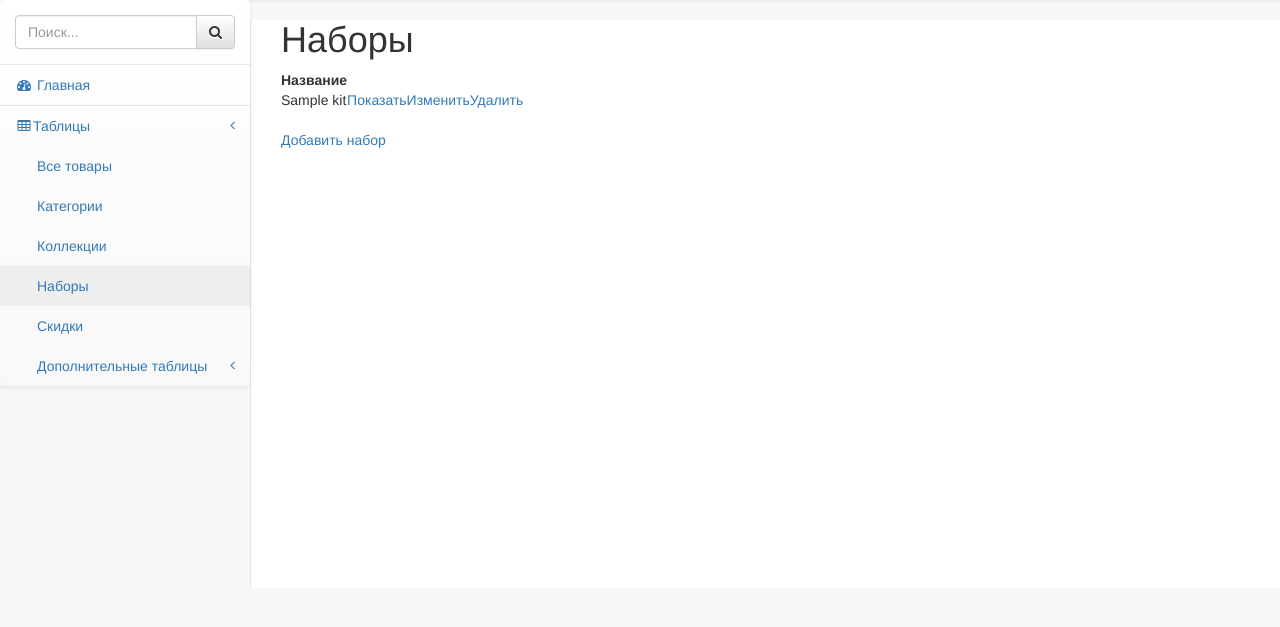
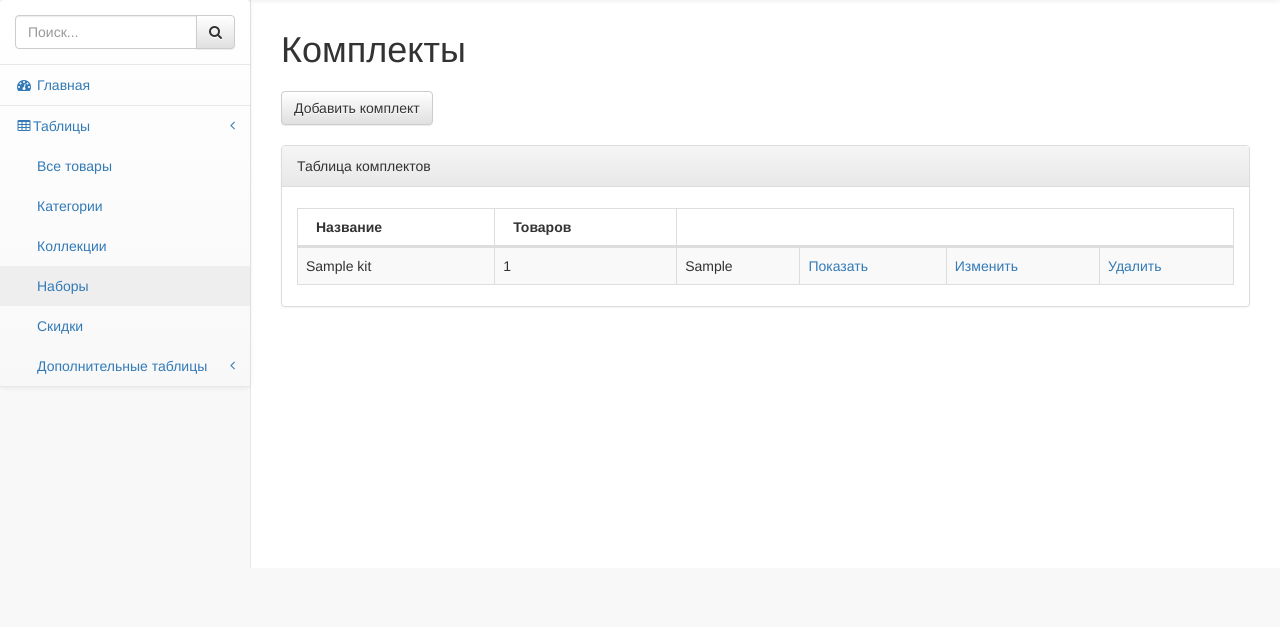
Before and after one commit to kudrykun/jewelry_shop, a Rails app: page /admin/kits in a window 1280 px wide. Shown: the part 51-678 px from the top of the page. Run offline with Rails 7, Linux system fonts and the light colour scheme; tables that the repository leaves empty hold one stand-in row (values such as "Sample post"); parts of the project's set-up code (start-up, migrations or seed data) failed here and were passed over.

Commit message:
Привел в порядок комплекты(не до конца)

```diff
--- a/app/controllers/admin/kits_controller.rb
+++ b/app/controllers/admin/kits_controller.rb
@@ -4,6 +4,7 @@ class Admin::KitsController < Admin::AdminController
 
   def index
     @kits = Kit.all
+    @products = Product.all
   end
 
   def show
@@ -19,7 +20,7 @@ class Admin::KitsController < Admin::AdminController
   def create
     @kit = Kit.new(kit_params)
     if @kit.save
-      redirect_to admin_kit_path(@kit), notice: 'Набор был добавлен.'
+      redirect_to admin_kit_path(@kit), notice: 'Комплект был добавлен.'
     else
       render :new
     end
@@ -28,7 +29,7 @@ class Admin::KitsController < Admin::AdminController
 
   def update
     if @kit.update(kit_params)
-      redirect_to admin_kit_path(@kit), notice: 'Набор был обновлен.'
+      redirect_to admin_kit_path(@kit), notice: 'Комплект был обновлен.'
     else
       render :edit
     end
@@ -36,7 +37,7 @@ class Admin::KitsController < Admin::AdminController
 
   def destroy
     @kit.destroy
-    redirect_to admin_kits_url, notice: 'Набор был удален.'
+    redirect_to admin_kits_url, notice: 'Комплект был удален.'
   end
 
   private
--- a/app/views/admin/kits/index.html.erb
+++ b/app/views/admin/kits/index.html.erb
@@ -1,12 +1,22 @@
+<div class="row">
+  <h1 class="panel-heading">Комплекты</h1>
   <p id="notice"><%= notice %></p>
+</div>
 
-<h1>Наборы</h1>
+<%= link_to 'Добавить комплект', new_admin_kit_path, class: 'btn btn-default' %><br><br>
 
-<table>
+<div class="panel panel-default">
+  <div class="panel-heading">
+    Таблица комплектов
+  </div>
+  <!-- /.panel-heading -->
+  <div class="panel-body">
+    <table  width="100%" class="table table-striped table-bordered table-hover" id="dataTables-example">
       <thead>
         <tr>
           <th>Название</th>
-      <th colspan="3"></th>
+          <th>Товаров</th>
+          <th colspan="10"></th>
         </tr>
       </thead>
 
@@ -14,6 +24,10 @@
         <% @kits.each do |kit| %>
           <tr>
             <td><%= kit.title %></td>
+            <td><%= @products.where(kit: kit).size %></td>
+            <% @products.where(kit: kit).each do |product| %>
+                <td><%= product.artikul %></td>
+            <% end %>
             <td><%= link_to 'Показать', admin_kit_path(kit) %></td>
             <td><%= link_to 'Изменить', edit_admin_kit_path(kit) %></td>
             <td><%= link_to 'Удалить', admin_kit_path(kit), method: :delete, data: { confirm: 'Вы уверены?' } %></td>
@@ -21,7 +35,6 @@
         <% end %>
       </tbody>
     </table>
-
+  </div>
+</div>
 <br>
-
-<%= link_to 'Добавить набор', new_admin_kit_path %>
--- a/app/views/admin/kits/new.html.erb
+++ b/app/views/admin/kits/new.html.erb
@@ -1,5 +1,7 @@
-<h1>Новый набор</h1>
+<div class="row">
+  <h1 class="panel-heading">Новый комплект</h1>
+</div>
 
 <%= render 'form', kit: @kit %>
 
-<%= link_to 'Назад', admin_kits_path%>
+<%= link_to 'Назад', admin_kits_path,  class: 'btn btn-default' %>
```
Also changed, not shown: app/views/admin/kits/_form.html.erb (+8 -3 lines), app/views/admin/kits/edit.html.erb (+5 -3 lines), app/views/admin/kits/show.html.erb (+6 -4 lines). Lines whose indentation alone changed are shown as unchanged.
